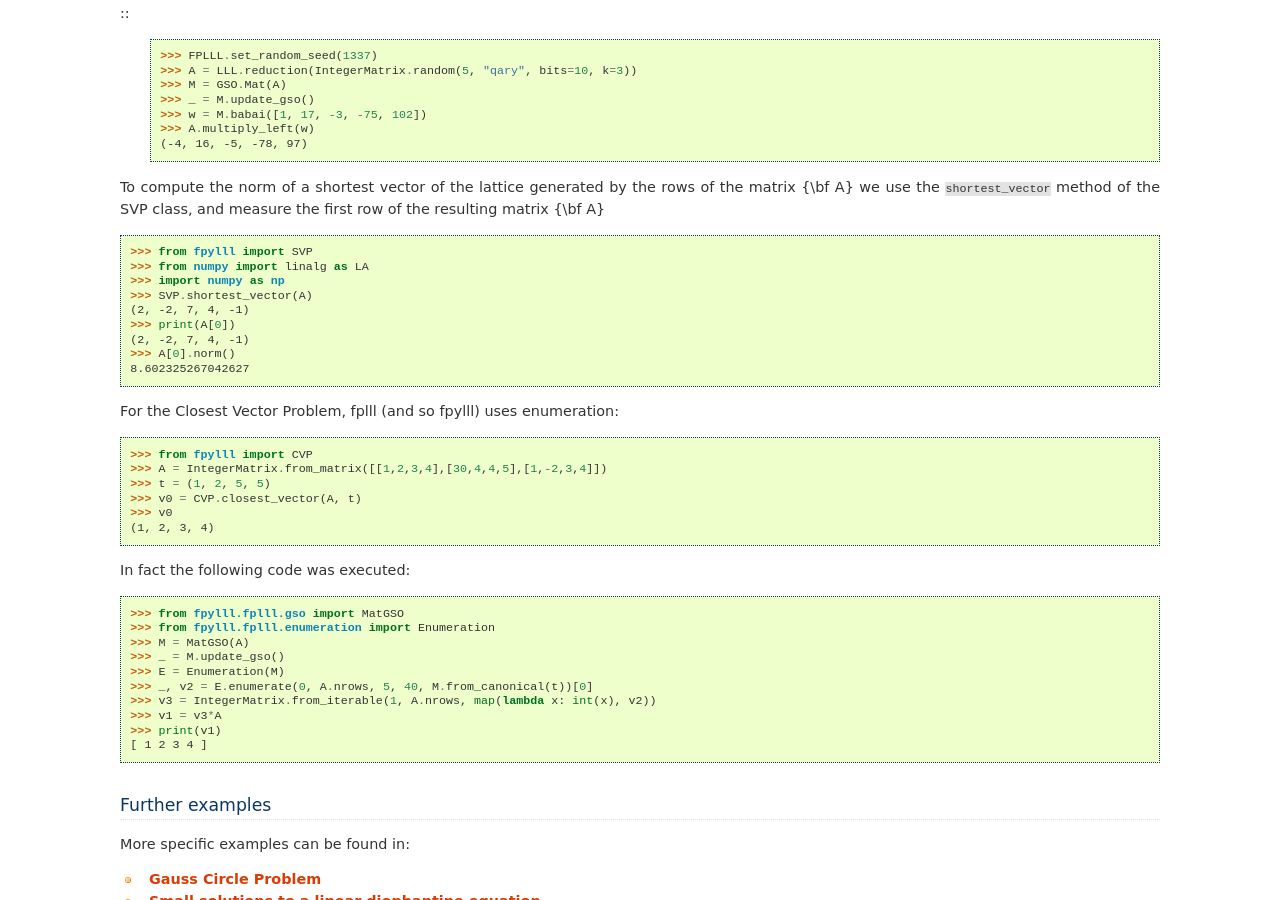
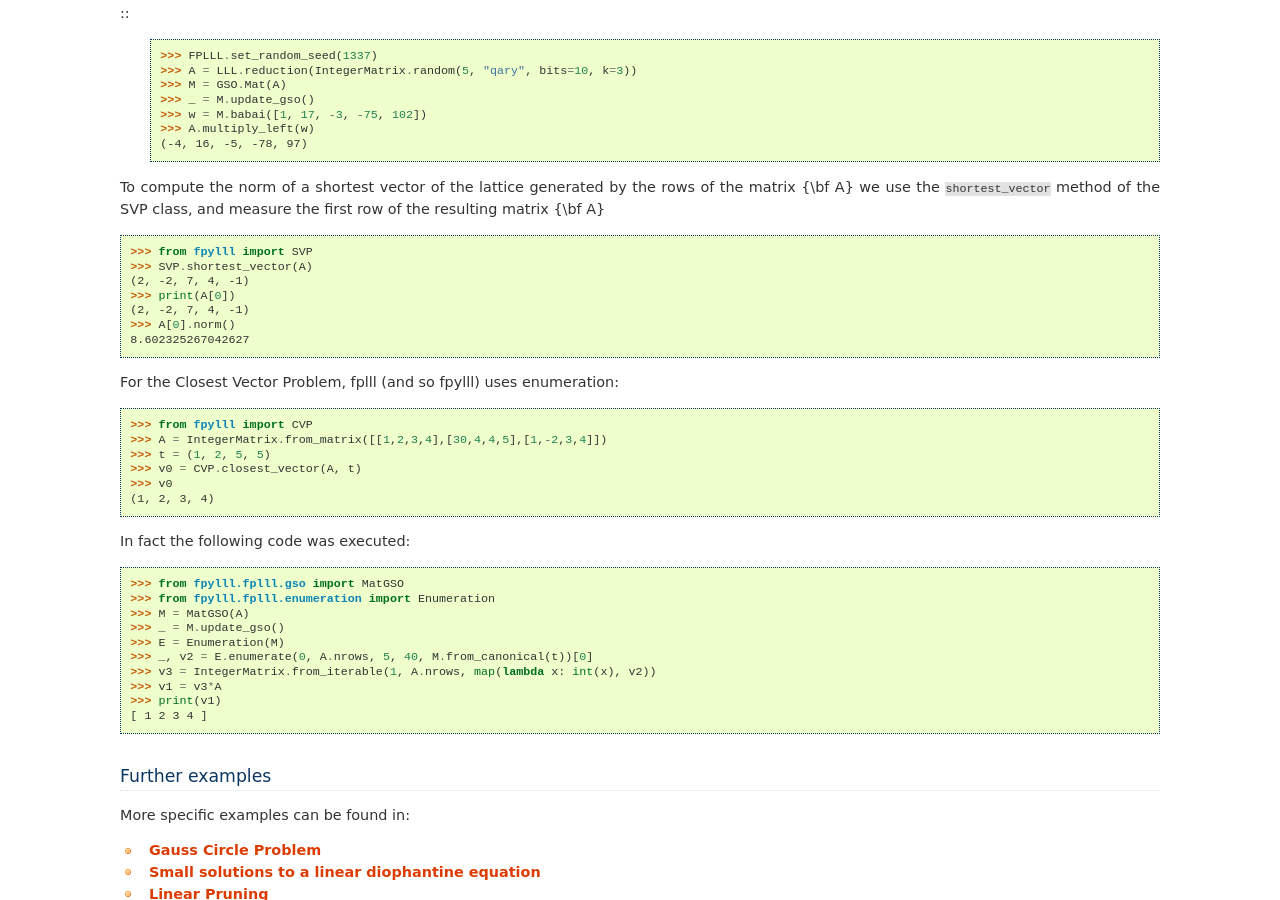
Before and after one commit to fplll/fpylll, a Sphinx documentation site: the page built from docs/tutorial.rst, in a window 1280 px wide and 900 px high, scrolled down 2701 px. Built offline with Sphinx 7.4.7, drawn with Linux system fonts in a browser that asks for light colours.

Commit message:
drop numpy from tutorial 2

```diff
--- a/docs/tutorial.rst
+++ b/docs/tutorial.rst
@@ -195,8 +195,6 @@
 ::
 
     >>> from fpylll import SVP
-    >>> from numpy import linalg as LA
-    >>> import numpy as np
     >>> SVP.shortest_vector(A)
     (2, -2, 7, 4, -1)
     >>> print(A[0])
```
